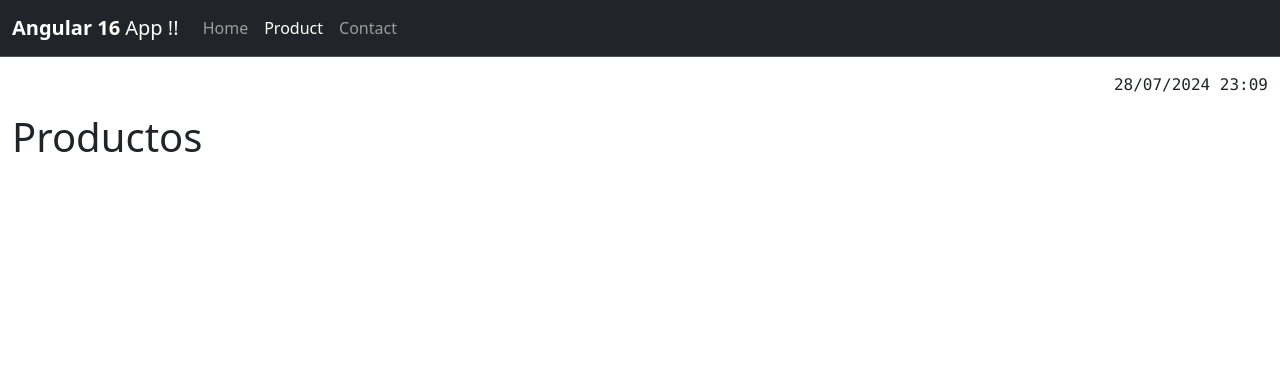
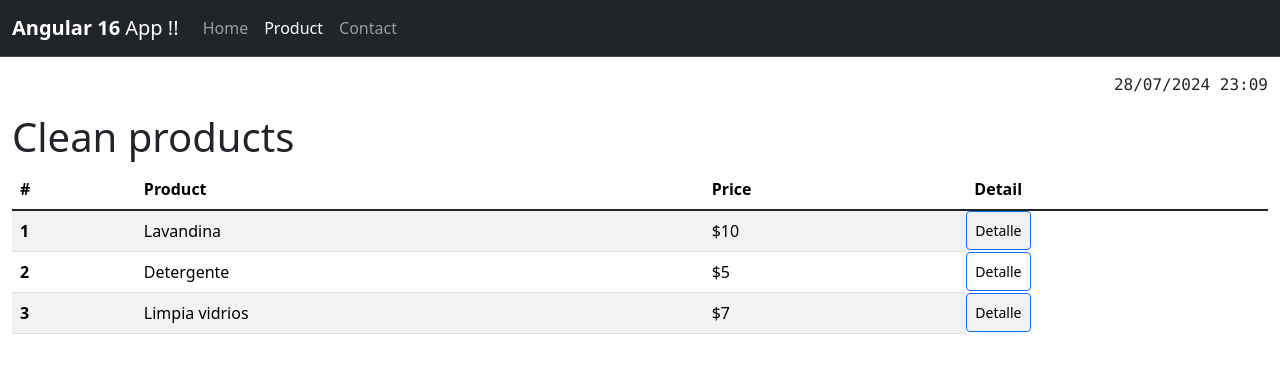
Before and after one commit to MauriVenegas/angular-16, an Angular app: page /product in a window 1280 px wide. Shown: the top 372 px of the page. Built offline with nearby package versions, Linux system fonts and the light colour scheme.

Commit message:
Obtiene parametros de la url

```diff
--- a/src/app/contact/contact.component.html
+++ b/src/app/contact/contact.component.html
@@ -1 +1 @@
-<p>contact works!</p>
+<h1>Contact</h1>
--- a/src/app/product-detail/product-detail.component.html
+++ b/src/app/product-detail/product-detail.component.html
@@ -1 +1 @@
-<p>product-detail works!</p>
+<h1>Detalle de producto {{producto}}</h1>
--- a/src/app/product-detail/product-detail.component.ts
+++ b/src/app/product-detail/product-detail.component.ts
@@ -1,10 +1,21 @@
-import { Component } from '@angular/core';
+import { Component, OnInit } from '@angular/core';
+import { ActivatedRoute } from '@angular/router';
 
 @Component({
   selector: 'app-product-detail',
   templateUrl: './product-detail.component.html',
   styleUrls: ['./product-detail.component.css']
 })
-export class ProductDetailComponent {
+export class ProductDetailComponent implements OnInit {
+
+  producto?: string
+  constructor(private _rout: ActivatedRoute) { }
+
+  ngOnInit(): void {
+    // Obtiene el parámetro pasado por la url
+    this._rout.params.subscribe(params => {
+      this.producto = params['productId']
+    })
+  }
 
 }
--- a/src/app/products/products.component.html
+++ b/src/app/products/products.component.html
@@ -1 +1,32 @@
-<h1>Productos</h1>
+<h1>Clean products</h1>
+
+<table class="table table-striped">
+  <thead>
+    <tr>
+      <th scope="col">#</th>
+      <th scope="col">Product</th>
+      <th scope="col">Price</th>
+      <th scope="col">Detail</th>
+    </tr>
+  </thead>
+  <tbody class="table-group-divider">
+    <tr>
+      <th scope="row">1</th>
+      <td>Lavandina</td>
+      <td>$10</td>
+      <button type="button" class="btn btn-sm btn-primary" [routerLink]="['/product','Lavandina']">Detalle</button>
+    </tr>
+    <tr>
+      <th scope="row">2</th>
+      <td>Detergente</td>
+      <td>$5</td>
+      <button type="button" class="btn btn-sm btn-primary" [routerLink]="['/product','Detergente']">Detalle</button>
+    </tr>
+    <tr>
+      <th scope="row">3</th>
+      <td>Limpia vidrios</td>
+      <td>$7</td>
+      <button type="button" class="btn btn-sm btn-primary" [routerLink]="['/product','LimpiaVidrios']">Detalle</button>
+    </tr>
+  </tbody>
+</table>
```
